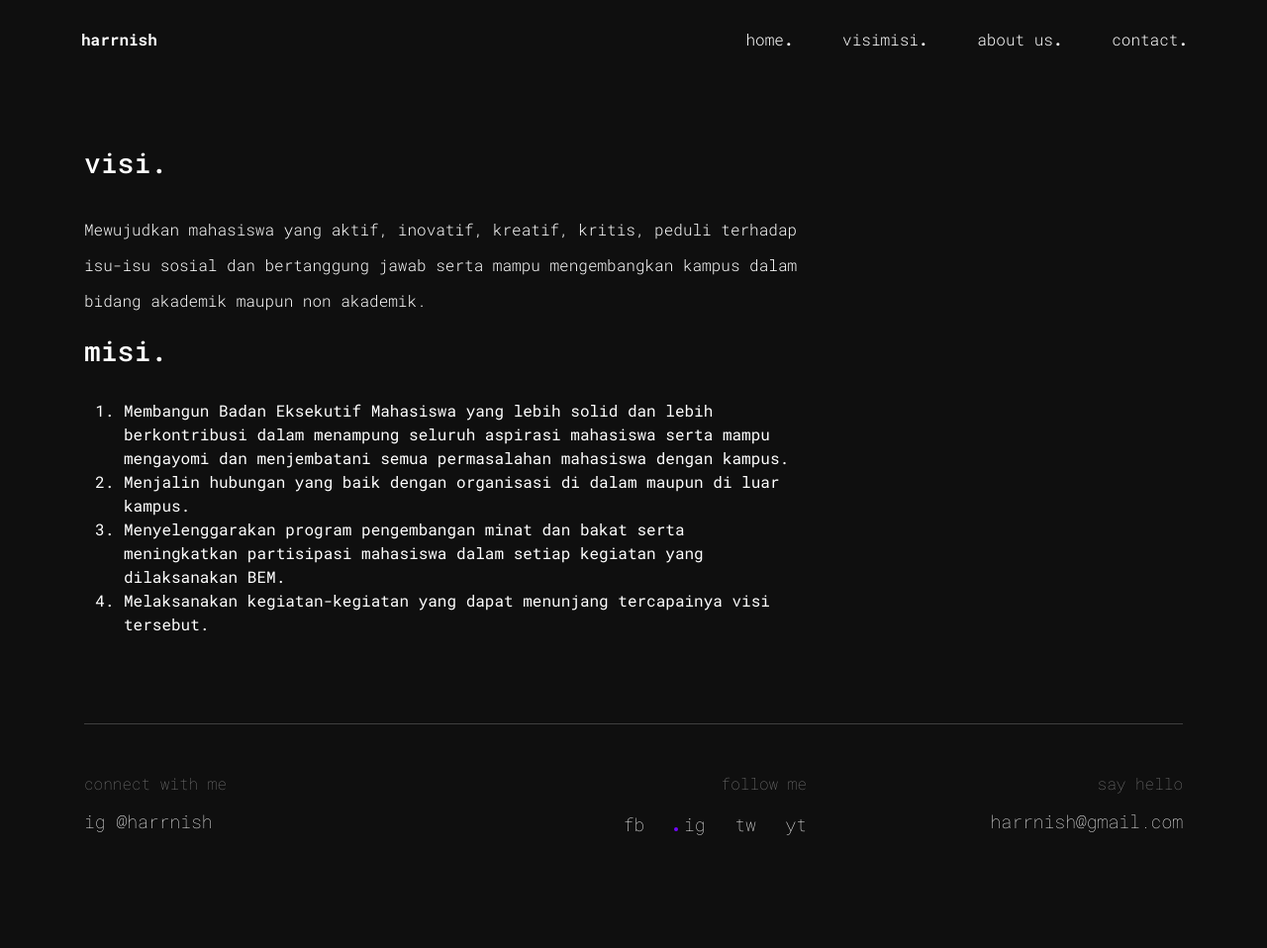
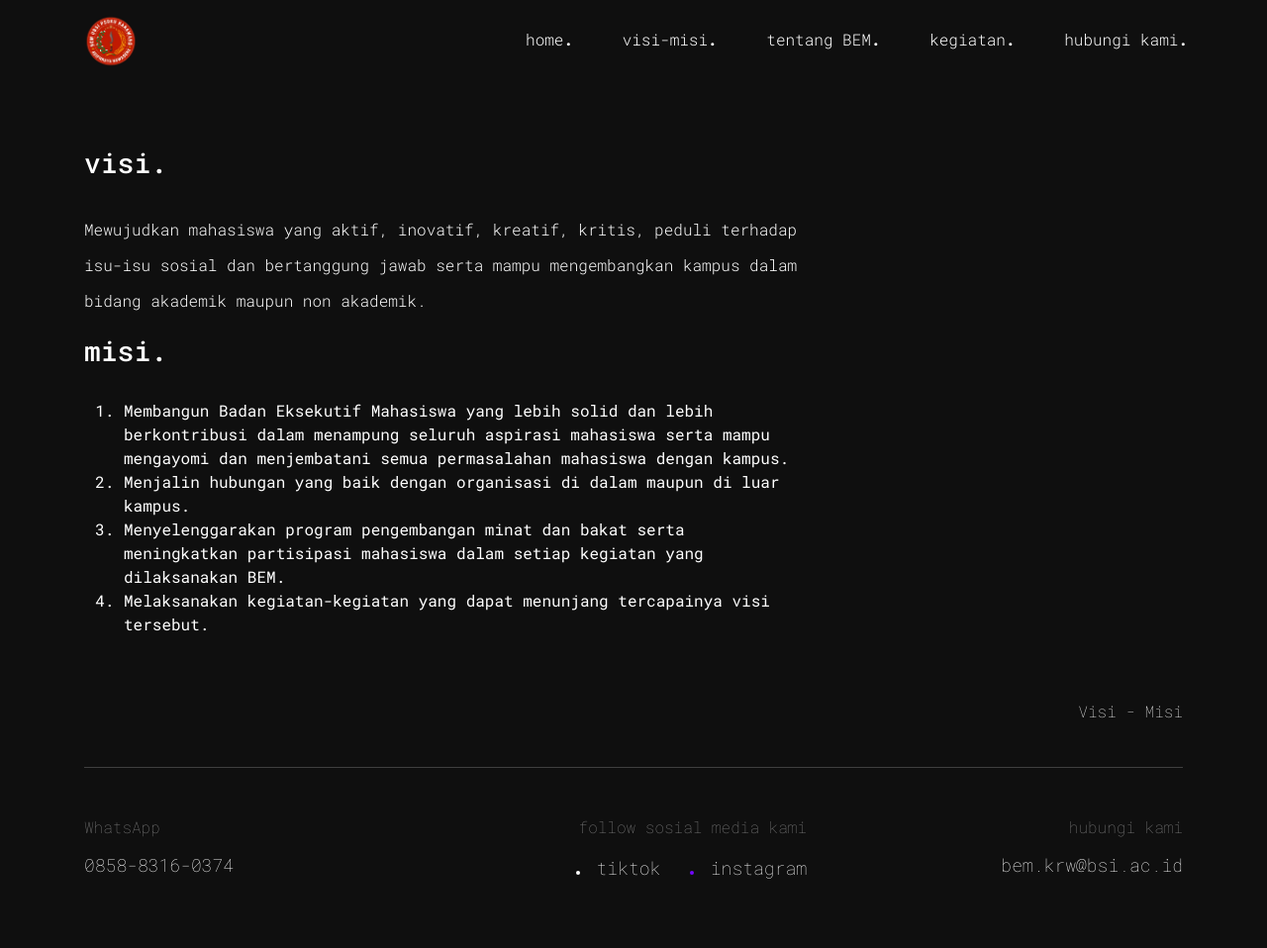
Before and after one commit to nrzngr/bem-profile, a plain HTML site: page visimisi.html in a window 1280 px wide. Shown: the whole page at 99% size. Drawn offline with nearby package versions, Linux system fonts and the light colour scheme.

Commit message:
Update visimisi.html

```diff
--- a/visimisi.html
+++ b/visimisi.html
@@ -31,7 +31,9 @@
 			<!--------------- navbar starts here --------------->
 			<nav>
 				<span id="brand">
-					<a href="index.html">harrnish</a>
+					<a href="index.html"
+						><img src="images/logo.png" alt="Logo BEM" width="60px"
+					/></a>
 				</span>
 
 				<ul id="menu">
@@ -39,13 +41,16 @@
 						<a href="index.html">home<span>.</span></a>
 					</li>
 					<li>
-						<a href="visimisi.html">visimisi<span>.</span></a>
+						<a href="visimisi.html">visi-misi<span>.</span></a>
 					</li>
 					<li>
-						<a href="about.html">about us<span>.</span></a>
+						<a href="about.html">tentang BEM<span>.</span></a>
 					</li>
 					<li>
-						<a href="contact.html">contact<span>.</span></a>
+						<a href="https://bem-blog.vercel.app/">kegiatan<span>.</span></a>
+					</li>
+					<li>
+						<a href="contact.html">hubungi kami<span>.</span></a>
 					</li>
 				</ul>
 
@@ -53,7 +58,6 @@
 					<div class="span">menu</div>
 				</div>
 			</nav>
-
 			<div id="resize">
 				<div class="close-btn">close</div>
 
@@ -62,13 +66,16 @@
 						<a href="index.html">home<span>.</span></a>
 					</li>
 					<li>
-						<a href="work.html">work<span>.</span></a>
+						<a href="visimisi.html">visi-misi<span>.</span></a>
 					</li>
 					<li>
-						<a href="about.html">about me<span>.</span></a>
+						<a href="about.html">tentang BEM<span>.</span></a>
 					</li>
 					<li>
-						<a href="contact.html">contact<span>.</span></a>
+						<a href="https://bem-blog.vercel.app/">kegiatan<span>.</span></a>
+					</li>
+					<li>
+						<a href="contact.html">hubungi kami<span>.</span></a>
 					</li>
 				</ul>
 			</div>
@@ -126,6 +133,14 @@
 				<div class="container">
 					<br /><br />
 
+					<div class="collab">
+						<div class="row">
+							<div class="col-lg-12">
+								<p class="wow fadeInUp">Visi - Misi</p>
+							</div>
+						</div>
+					</div>
+
 					<br />
 
 					<div class="hr">
@@ -137,28 +152,39 @@
 					<div class="info">
 						<div class="row">
 							<div class="col-lg-4" id="personal">
-								<p class="wow fadeInUp">connect with me</p>
-								<h4 class="wow fadeInUp" data-wow-delay="0.2s">ig @harrnish</h4>
+								<p class="wow fadeInUp">WhatsApp</p>
+								<h4 class="wow fadeInUp" data-wow-delay="0.2s">
+									0858-8316-0374
+								</h4>
 								<br /><br />
 							</div>
 
 							<div class="col-lg-4" id="media">
-								<p class="wow fadeInUp" data-wow-delay="0s">follow me</p>
+								<p class="wow fadeInUp" data-wow-delay="0s">
+									follow sosial media kami
+								</p>
 
 								<ul>
-									<li id="fb" class="wow fadeInUp" data-wow-delay="0.4s">fb</li>
-									<li id="ig" class="wow fadeInUp" data-wow-delay="0.6s">ig</li>
-									<li id="tw" class="wow fadeInUp" data-wow-delay="0.8s">tw</li>
-									<li id="yt" class="wow fadeInUp" data-wow-delay="1s">yt</li>
+									<li id="tt" class="wow fadeInUp" data-wow-delay="0.4s">
+										<a href="https://tinyurl.com/TiktokBemubsikarawang"
+											>tiktok</a
+										>
+									</li>
+
+									<li id="ig" class="wow fadeInUp" data-wow-delay="0.6s">
+										<a href="https://www.instagram.com/bem_ubsikarawang/"
+											>instagram</a
+										>
+									</li>
 								</ul>
 
 								<br /><br />
 							</div>
 
 							<div class="col-lg-4" id="address">
-								<p class="wow fadeInUp" data-wow-delay="0s">say hello</p>
+								<p class="wow fadeInUp" data-wow-delay="0s">hubungi kami</p>
 								<h4 class="wow fadeInUp" data-wow-delay="0.2s">
-									harrnish@gmail.com
+									bem.krw@bsi.ac.id
 								</h4>
 								<br /><br />
 							</div>
```
